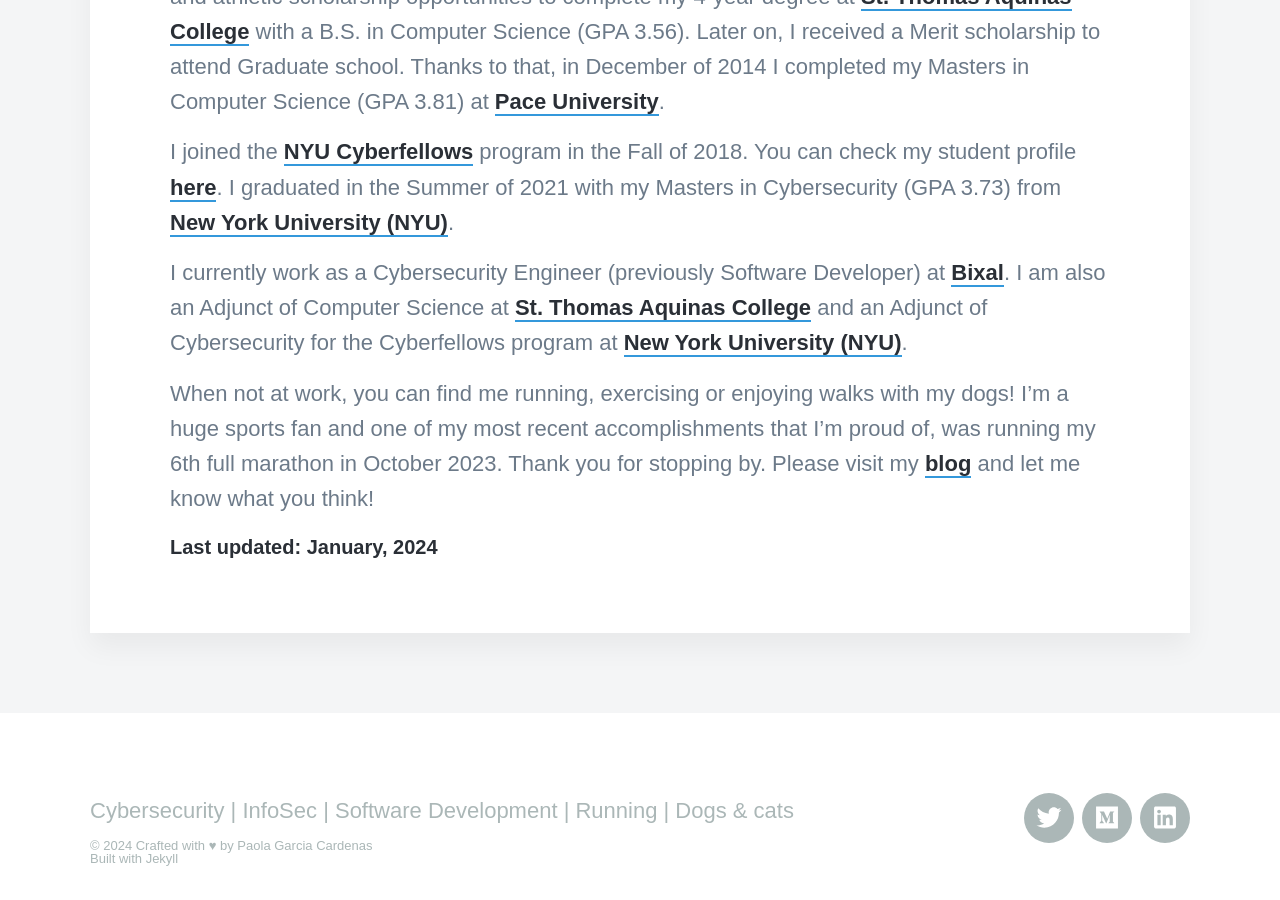
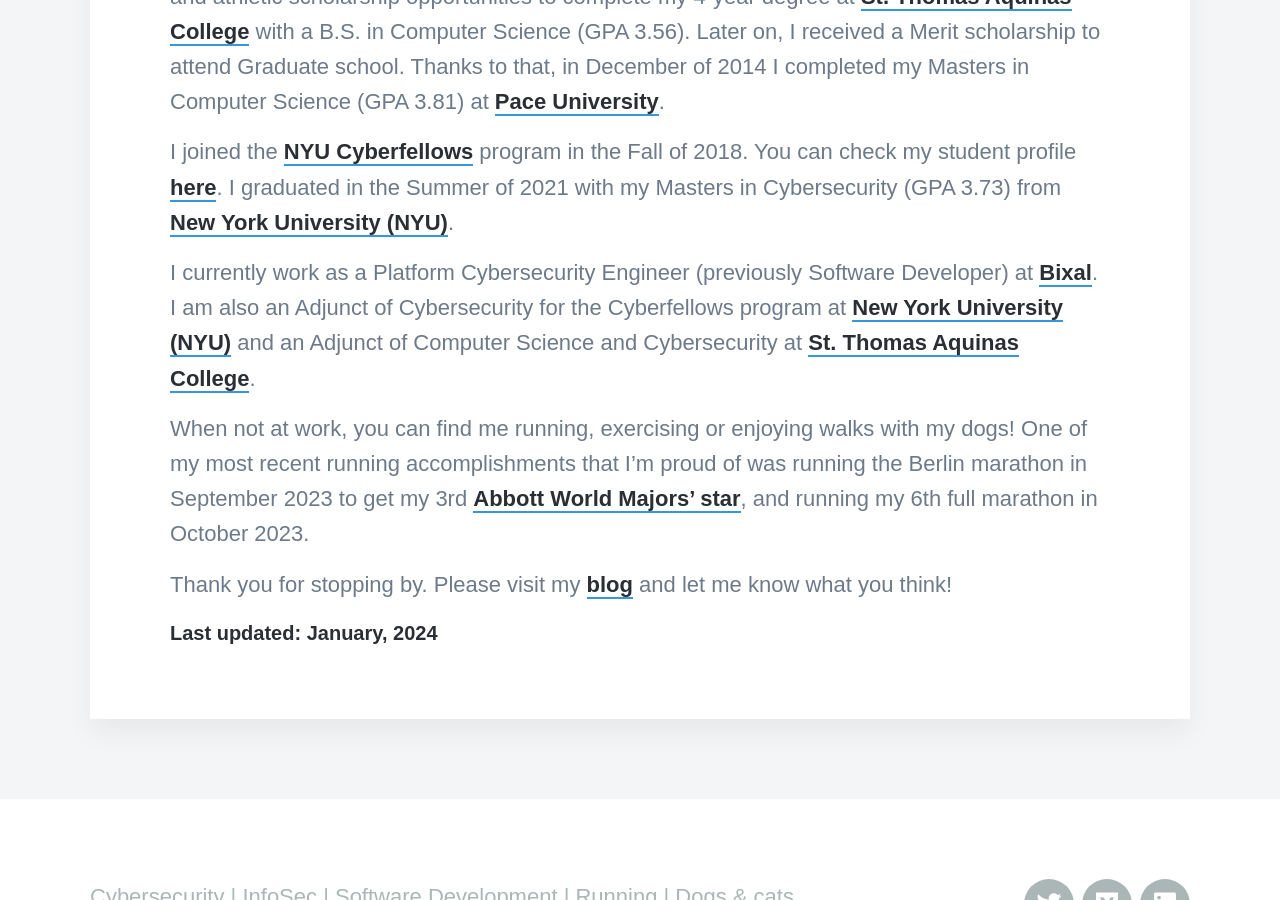
Before and after one commit to paoga87/jekyll-v2, a Jekyll site: the page built from _pages/about.md, in a window 1280 px wide and 900 px high, scrolled down 1868 px. Built offline with Jekyll 4.4.1, drawn with Linux system fonts in a browser that asks for light colours; nearby versions of some CDN libraries; some web fonts are replaced.

Commit message:
Adding all of the 2024 year updates and some minor updates to general pages (#12)

```diff
--- a/_pages/about.md
+++ b/_pages/about.md
@@ -19,8 +19,10 @@ After being an Au Pair, I decided to stay and attend school here in the US. I st
 
 I joined the [NYU Cyberfellows](https://engineering.nyu.edu/academics/programs/cybersecurity-ms-online/nyu-cyber-fellows) program in the Fall of 2018. You can check my student profile [here](https://engineering.nyu.edu/student/paola-garcia-cardenas). I graduated in the Summer of 2021 with my Masters in Cybersecurity (GPA 3.73) from [New York University (NYU)](http://www.nyu.edu/).
 
-I currently work as a Cybersecurity Engineer (previously Software Developer) at [Bixal](https://www.bixal.com/). I am also an Adjunct of Computer Science at [St. Thomas Aquinas College](http://www.stac.edu/) and an Adjunct of Cybersecurity for the Cyberfellows program at [New York University (NYU)](http://www.nyu.edu/).
+I currently work as a Platform Cybersecurity Engineer (previously Software Developer) at [Bixal](https://www.bixal.com/). I am also an Adjunct of Cybersecurity for the Cyberfellows program at [New York University (NYU)](http://www.nyu.edu/) and an Adjunct of Computer Science and Cybersecurity at [St. Thomas Aquinas College](http://www.stac.edu/).
 
-When not at work, you can find me running, exercising or enjoying walks with my dogs! I'm a huge sports fan and one of my most recent accomplishments that I'm proud of, was running my 6th full marathon in October 2023. Thank you for stopping by. Please visit my [blog](/blog) and let me know what you think!
+When not at work, you can find me running, exercising or enjoying walks with my dogs! One of my most recent running accomplishments that I'm proud of was running the Berlin marathon in September 2023 to get my 3rd [Abbott World Majors' star](https://www.worldmarathonmajors.com/six-star/majors), and running my 6th full marathon in October 2023.
+
+Thank you for stopping by. Please visit my [blog](/blog) and let me know what you think!
 
 ##### Last updated: {{ 'now' | date: "%B, %Y" }}
```
Also changed, not shown: _pages/contact.md (+1 -1 lines), _pages/resume.md (+3 -3 lines), _pages/thanks.md (+1 -1 lines), 4 other files.
